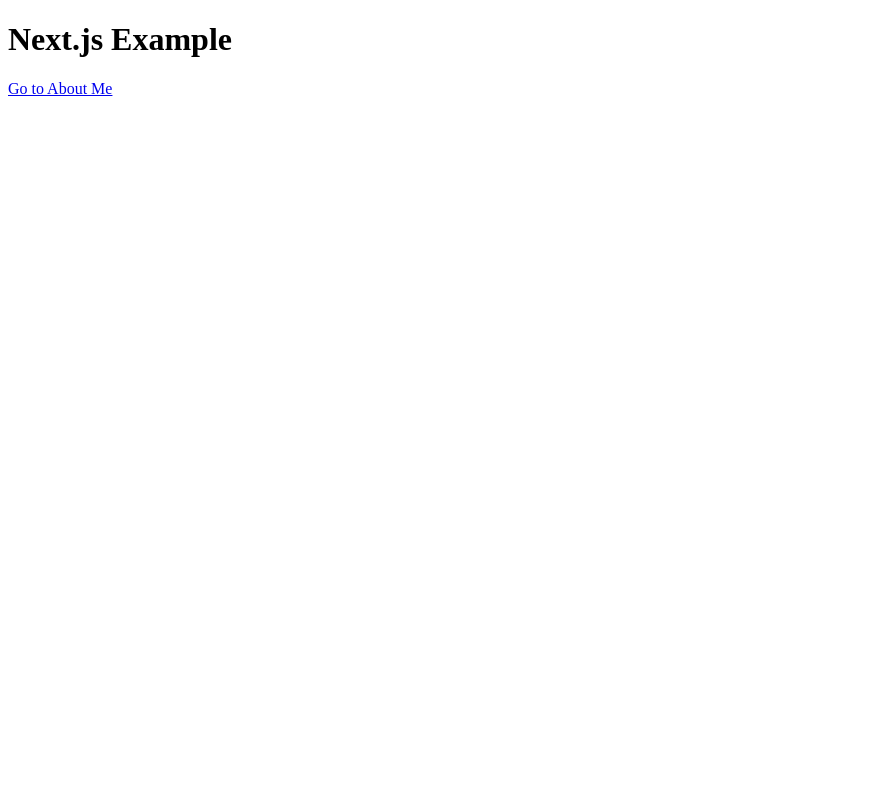
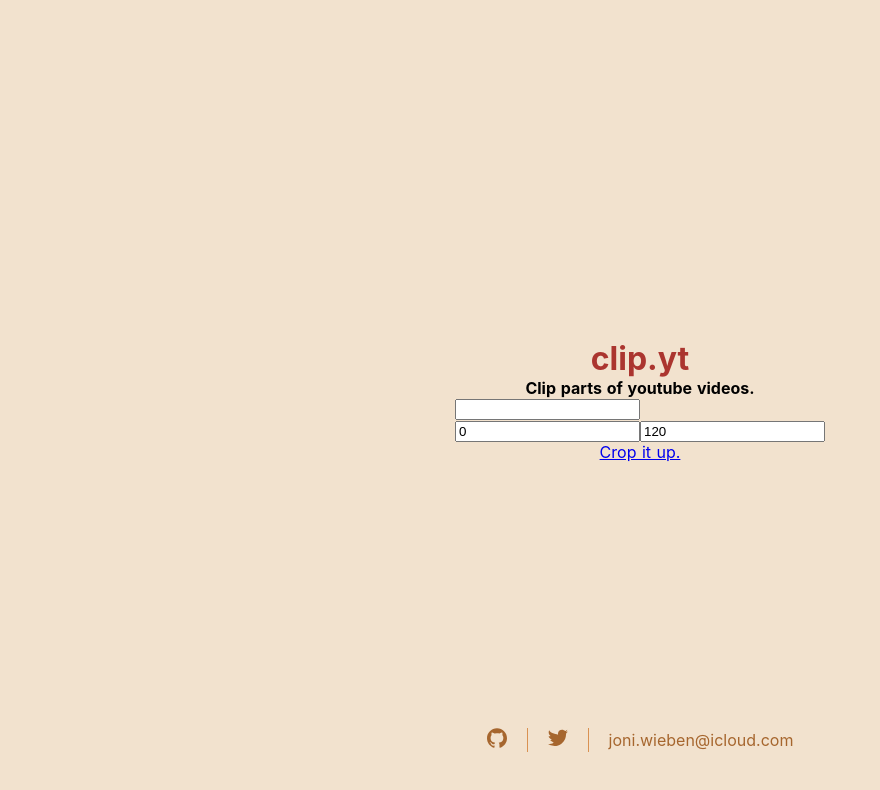
Before and after one commit to JonathanWbn/clipp.li, a Next.js app: page / in a window 1280 px wide. Shown: the top 790 px of the page, without its empty margins (0-880 px from the left). Built offline with nearby package versions, Linux system fonts and the light colour scheme.

Commit message:
New: Mock up login page

```diff
--- /dev/null
+++ b/components/footer.js
@@ -0,0 +1,57 @@
+export default () => (
+  <>
+    <footer>
+      <a
+        href="https://github.com/JonathanWbn/"
+        target="_blank"
+        aria-label="GitHub"
+      >
+        <svg width="20px" height="20px" viewBox="0 0 14 14" aria-label="github">
+          <path d="M7 .175c-3.872 0-7 3.128-7 7 0 3.084 2.013 5.71 4.79 6.65.35.066.482-.153.482-.328v-1.181c-1.947.415-2.363-.941-2.363-.941-.328-.81-.787-1.028-.787-1.028-.634-.438.044-.416.044-.416.7.044 1.071.722 1.071.722.635 1.072 1.641.766 2.035.59.066-.459.24-.765.437-.94-1.553-.175-3.193-.787-3.193-3.456 0-.766.262-1.378.721-1.881-.065-.175-.306-.897.066-1.86 0 0 .59-.197 1.925.722a6.754 6.754 0 0 1 1.75-.24c.59 0 1.203.087 1.75.24 1.335-.897 1.925-.722 1.925-.722.372.963.131 1.685.066 1.86.46.48.722 1.115.722 1.88 0 2.691-1.641 3.282-3.194 3.457.24.219.481.634.481 1.29v1.926c0 .197.131.415.481.328C11.988 12.884 14 10.259 14 7.175c0-3.872-3.128-7-7-7z" />
+        </svg>
+      </a>
+      <a href="https://twitter.com/JoniWieben" target="_blank">
+        <svg
+          width="20px"
+          height="20px"
+          viewBox="0 0 18 15"
+          aria-label="twitter"
+        >
+          <path d="M18 1.684l-1.687 1.684v.28c0 .307-.05.602-.123.886-.04 2.316-.777 5.387-3.816 7.81C6.404 17.115 0 12.907 0 12.907c5.063 0 5.063-1.684 5.063-1.684-1.126 0-3.376-2.243-3.376-2.243.563.56 1.689 0 1.689 0C.56 7.295.56 5.61.56 5.61c.563.561 1.689 0 1.689 0C-.563 3.368 1.124.561 1.124.561 1.687 3.368 9 4.49 9 4.49l.093-.046A6.637 6.637 0 0 1 9 3.368C9 1.353 10.636 0 12.656 0c1.112 0 2.094.506 2.765 1.286l.329-.163L17.437 0l-1.122 2.245L18 1.684z" />
+        </svg>
+      </a>
+      <a href="mailto:joni.wieben@icloud.com">
+        <span>joni.wieben@icloud.com</span>
+      </a>
+    </footer>
+    <style jsx>{`
+      footer {
+        display: flex;
+        justify-content: center;
+        align-items: center;
+        width: 100%;
+        height: 120px;
+      }
+
+      footer a {
+        color: #a6662e;
+        text-decoration: none;
+        transition: all 0.2s ease 0s;
+      }
+
+      footer a:not(:last-child) {
+        padding-right: 20px;
+        margin-right: 20px;
+        border-right: 1px solid #d99152;
+      }
+
+      footer a:hover {
+        color: #8c031c;
+      }
+
+      footer a svg {
+        fill: currentColor;
+      }
+    `}</style>
+  </>
+)
--- a/components/header.js
+++ /dev/null
@@ -1,5 +0,0 @@
-export default () => (
-  <header>
-    <h1>Next.js Example</h1>
-  </header>
-);
--- a/next.config.js
+++ b/next.config.js
@@ -1,3 +1,3 @@
 module.exports = {
-  target: "serverless"
-};
+  target: 'serverless',
+}
--- /dev/null
+++ b/pages/_app.js
@@ -0,0 +1,51 @@
+import App, { Container } from 'next/app'
+import React from 'react'
+
+class MyApp extends App {
+  static async getInitialProps({ Component, ctx }) {
+    let pageProps = {}
+
+    if (Component.getInitialProps) {
+      pageProps = await Component.getInitialProps(ctx)
+    }
+
+    return { pageProps }
+  }
+
+  render() {
+    const { Component, pageProps } = this.props
+
+    return (
+      <Container>
+        <Component {...pageProps} />
+        <style global jsx>{`
+          html {
+            font-family: 'Source Sans Pro', -apple-system, BlinkMacSystemFont,
+              'Segoe UI', Roboto, 'Helvetica Neue', Arial, sans-serif;
+            font-size: 16px;
+            word-spacing: 1px;
+            -ms-text-size-adjust: 100%;
+            -webkit-text-size-adjust: 100%;
+            -moz-osx-font-smoothing: grayscale;
+            -webkit-font-smoothing: antialiased;
+            box-sizing: border-box;
+          }
+
+          *,
+          *:before,
+          *:after {
+            box-sizing: border-box;
+            margin: 0;
+            outline: none;
+          }
+
+          body {
+            background: #f2e2ce;
+          }
+        `}</style>
+      </Container>
+    )
+  }
+}
+
+export default MyApp
--- /dev/null
+++ b/pages/clip.js
@@ -0,0 +1 @@
+export default () => <h1>Clip</h1>
--- a/pages/index.js
+++ b/pages/index.js
@@ -1,14 +1,51 @@
-import Link from "next/link";
+import Footer from '../components/Footer'
 
-import Header from "../components/header";
+export default () => {
+  const [youtubeLink, setYoutubeLink] = React.useState('')
+  const [start, setStart] = React.useState(0)
+  const [end, setEnd] = React.useState(120)
 
-export default () => (
-  <main>
-    <Header />
-    <section>
-      <Link href="/about">
-        <a>Go to About Me</a>
-      </Link>
-    </section>
-  </main>
-);
+  const youtubeIdRE = /.*(?:youtu.be\/|v\/|u\/\w\/|embed\/|watch\?v=)([^#\&\?]*).*/
+  const youtubeId = youtubeLink.match(youtubeIdRE)
+    ? youtubeLink.match(youtubeIdRE)[1]
+    : ''
+
+  return (
+    <>
+      <main>
+        <h1>clip.yt</h1>
+        <h4>Clip parts of youtube videos.</h4>
+        <div>
+          <div>
+            <input
+              value={youtubeLink}
+              onChange={e => setYoutubeLink(e.target.value)}
+            />
+            <div>
+              <input value={start} onChange={e => setStart(e.target.value)} />
+              <input value={end} onChange={e => setEnd(e.target.value)} />
+            </div>
+          </div>
+        </div>
+        <a href={`/clip?yt=${youtubeId}&start=${start}&end=${end}`}>
+          Crop it up.
+        </a>
+      </main>
+      <Footer />
+      <style jsx>{`
+        main {
+          height: calc(100vh - 120px);
+          padding-top: 120px;
+          width: 100vw;
+          display: flex;
+          flex-direction: column;
+          justify-content: center;
+          align-items: center;
+        }
+        h1 {
+          color: #ab352f;
+        }
+      `}</style>
+    </>
+  )
+}
```
Also changed, not shown: package.json (+5 -3 lines), pages/about.js (deleted, +0 -31 lines), 2 other files (tests, documents, lock files or other folders).
